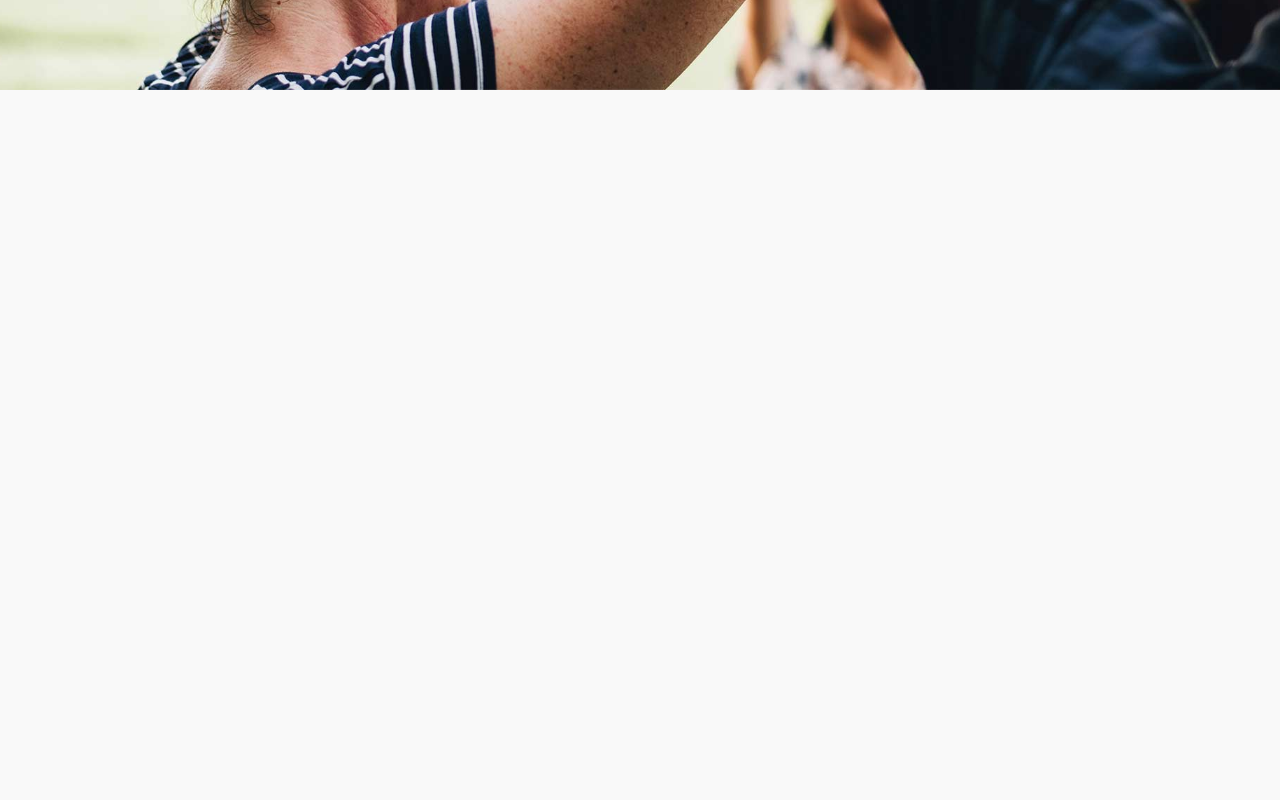
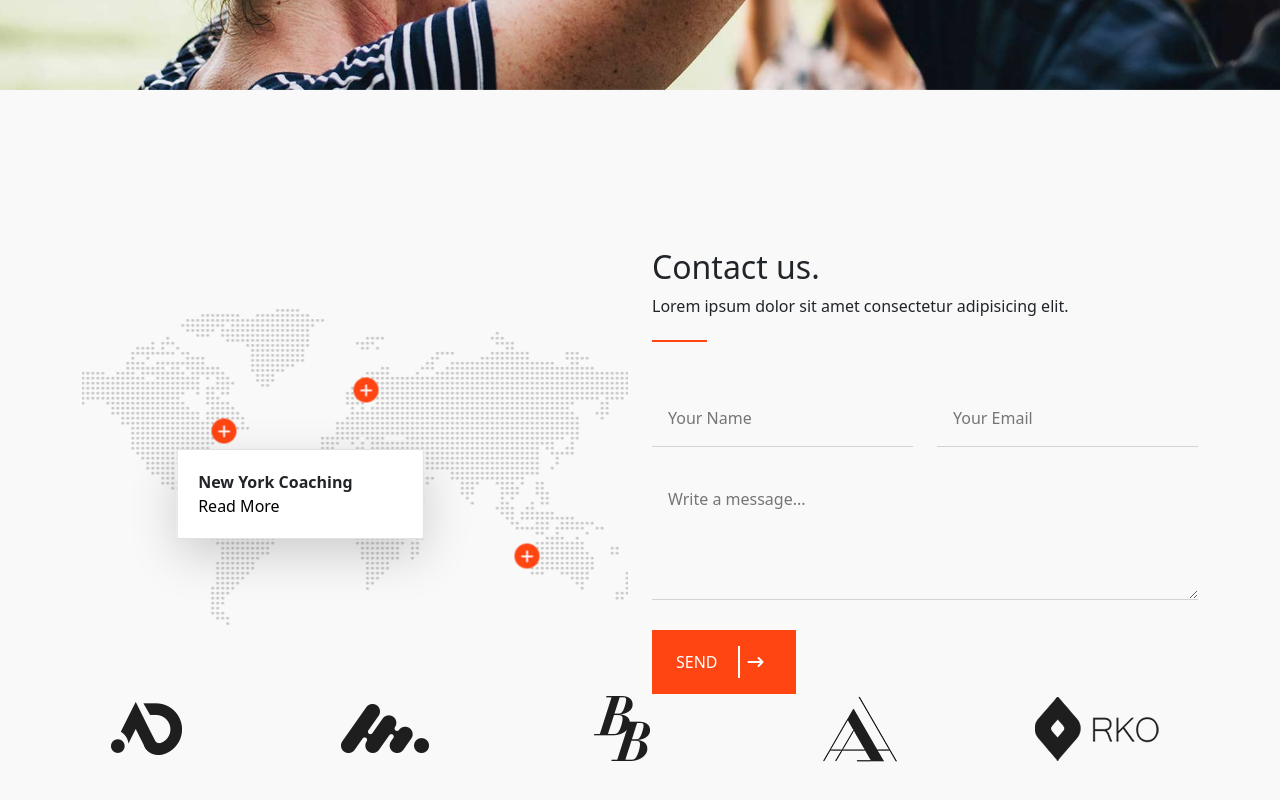
Before and after one commit to marcovittoriozacca/proj-html-vuejs, a Vue app: page / in a window 1280 px wide. Shown: the part 5267-6067 px from the top of the page. Before the commit the page ends 5357 px from the top, so only its background shows below. Built offline with nearby package versions, Linux system fonts and the light colour scheme.

Commit message:
feat: contact section with logoso

```diff
--- a/src/components/main/AppMain.vue
+++ b/src/components/main/AppMain.vue
@@ -7,6 +7,7 @@ import UpcomingEvents from './mainElements/UpcomingEvents.vue'
 import StatsComp from './mainElements/StatsComp.vue'
 import LatestNews from './mainElements/LatestNews.vue'
 import TestimonialsComp from './mainElements/TestimonialsComp.vue'
+import ContactUs from './mainElements/ContactUs.vue'
 
 export default{
     name: 'AppMain',
@@ -18,6 +19,7 @@ export default{
         StatsComp,
         LatestNews,
         TestimonialsComp,
+        ContactUs,
     },
 
     data() {
@@ -60,6 +62,10 @@ export default{
                 <i class="fas fa-play"></i>
             </section>
 
+            <ContactUs
+                :logos="store.contactUsLogos"
+            />
+
     </main>
 
 </template>
--- /dev/null
+++ b/src/components/main/mainElements/ContactUs.vue
@@ -0,0 +1,166 @@
+<script>
+export default {
+    name: 'ContactUs',
+    props:['logos']
+}
+</script>
+
+<template>
+
+    <section id="contact-us" class="custom-margin">
+
+        <div class="container container-lg">
+            <div class="row">
+                <div class="col-6">
+                    <div class="map position-relative">
+                        <img class="position-absolute first-point" src="/img/h1-contact-rev-02.png" alt="map-point">
+                        <img class="position-absolute second-point" src="/img/h1-contact-rev-02.png" alt="map-point">
+                        <img class="position-absolute third-point" src="/img/h1-contact-rev-02.png" alt="map-point">
+                        <div class="d-flex flex-column border position-absolute map-box bg-white shadow-lg">
+                            <span class="fw-bold">New York Coaching</span>
+                            <a href="#" class="text-capitalize">
+                                read more
+                            </a>
+                        </div>
+
+                    </div>
+                </div>
+                <div class="col-6">
+                    <div class="contact-form">
+                        <div class="form-header py-2 mb-5">
+                            <h2>Contact us<span>.</span></h2>
+                            <p>Lorem ipsum dolor sit amet consectetur adipisicing elit.</p>
+                        </div>
+                        <div class="form-body">
+                            <div class="row">
+                                <div class="col-6">
+                                    <input type="text" name="name" id="name" class="w-100 p-3 mb-4" placeholder="Your Name">
+                                </div>
+                                <div class="col-6">
+                                    <input type="email" name="email" id="email" class="w-100 p-3 mb-4" placeholder="Your Email">
+                                </div>
+                                <div class="col-12">
+                                    <textarea class="w-100 p-3 mb-4" name="message" id="message" rows="4" placeholder="Write a message..."></textarea>
+                                </div>
+                                <div class="col-6">
+
+                                    <button class="px-4 py-3 text-uppercase btn-orange text-white">
+                                        <span>Send</span>
+                                        <i class="fas fa-arrow-right-long"></i>
+                                    </button>
+
+                                </div>
+                            </div>
+                        </div>
+                    </div>
+                </div>
+
+                <div class="partner-logo">
+                    <div class="row justify-content-between">
+                        <div class="col-2" v-for="(logo, index) in logos" :key="index">
+                            <figure class="m-0">
+                                <img :src="`/img/${logo.blackLogo}`" alt="partner-logo">
+                                <img :src="`/img/${logo.orangeLogo}`" alt="partner-logo">
+                            </figure>
+                        </div>
+                    </div>
+                </div>
+            </div>
+        </div>
+
+    </section>
+
+</template>
+
+<style lang="scss" scoped>
+@use '../../../assets/sass/partials/mixins' as *;
+@use '../../../assets/sass/partials/variables' as *;
+    .map{
+        background-image: url('/img/h1-contact-rev-01.png');
+        height: 100%;
+        background-position: center;
+        background-repeat: no-repeat;
+        img,
+        .map-box{
+            transform: translate(-50%, -50%)
+        }
+        .first-point{
+            left: 26%;
+            top: 42%;
+        }
+        .second-point{
+            left: 52%;
+            top: 33%;
+        }
+        .third-point{
+            right: 14%;
+            bottom: 25%;
+        }
+        .map-box{
+            padding: 20px 70px 20px 20px;
+            top: 56%;
+            left: 40%;
+        }
+    }
+
+    .contact-form{
+        .form-header{
+            @include orange-border;
+        }
+        .form-body{
+            input,
+            textarea{
+                border: 0;
+                background-color: transparent;
+                border-bottom: .5px solid lightgray;
+                border-radius: 0;
+                &:focus-visible{
+                    outline: none;
+                }
+            }
+            .btn-orange{
+                background-color: $orange;
+                span{
+                    padding-right: 20px;
+                }
+                i{
+                    padding: 8px;
+                    border-left: 2px solid white;
+
+                }
+                &:hover i{
+                    border-left: 2px solid $orange;
+                }
+
+            }
+        }
+    }
+    .custom-margin{
+        margin-block: 150px 220px;
+    }
+    .partner-logo{
+        figure{
+            position: relative;
+            img{
+                position: absolute;
+                cursor: pointer;
+
+                &:first-of-type{
+                    &:hover{
+                        display: none;
+
+                    }
+                }
+
+                &:last-of-type{
+                    opacity: 0;
+                    &:hover{
+                        opacity: 1;
+
+                    }
+                }
+            }
+        }
+    }
+
+</style>
--- a/src/store.js
+++ b/src/store.js
@@ -161,6 +161,29 @@ export const store = reactive({
             description: 'Lorem ipsum dolor sit amet consectetur adipisicing elit. Culpa quo expedita doloremque officiis, illum consequuntur voluptatum atque possimus!',
             image: 'h3-img-08.png'
         },
+    ],
+
+    contactUsLogos: [
+        {
+            blackLogo: 'h4-clients-img-03.png',
+            orangeLogo: 'h4-clients-img-04-1.png'
+        },
+        {
+            blackLogo: 'h4-clients-img-05.png',
+            orangeLogo: 'h4-clients-img-06-1.png'
+        },
+        {
+            blackLogo: 'h4-clients-img-07.png',
+            orangeLogo: 'h4-clients-img-08-1.png'
+        },
+        {
+            blackLogo: 'h4-clients-img-09.png',
+            orangeLogo: 'h4-clients-img-10-1.png'
+        },
+        {
+            blackLogo: 'h4-clients-img-01.png',
+            orangeLogo: 'h4-clients-img-02.png'
+        },
     ]
 
 })
```
